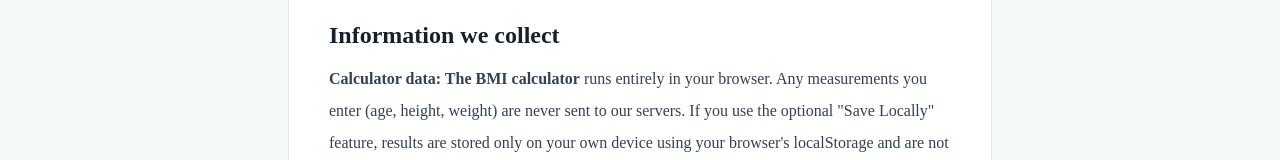
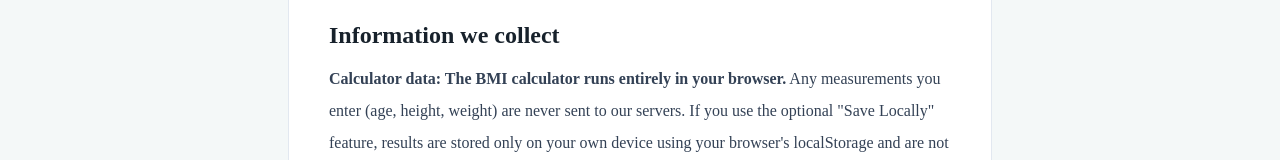
Before and after one commit to alfagnesis301/bmi-calculator, a Next.js app: page /privacy-policy in a window 1280 px wide. Shown: the part 409-569 px from the top of the page. Built offline with nearby package versions, Linux system fonts and the light colour scheme.

Commit message:
Stabilize privacy policy calculator data text

```diff
--- a/app/privacy-policy/page.tsx
+++ b/app/privacy-policy/page.tsx
@@ -26,7 +26,7 @@ export default function PrivacyPolicyPage() {
           <section>
             <h2 className="text-2xl font-black text-ink">Information we collect</h2>
             <p className="mt-3">
-              <strong>Calculator data: The BMI calculator</strong> runs entirely in your browser. Any
+              <strong>Calculator data: The BMI calculator runs entirely in your browser.</strong> Any
               measurements you enter (age, height, weight) are never sent to our servers. If you use
               the optional &quot;Save Locally&quot; feature, results are stored only on your own device using
               your browser&apos;s localStorage and are not accessible to us.
```
